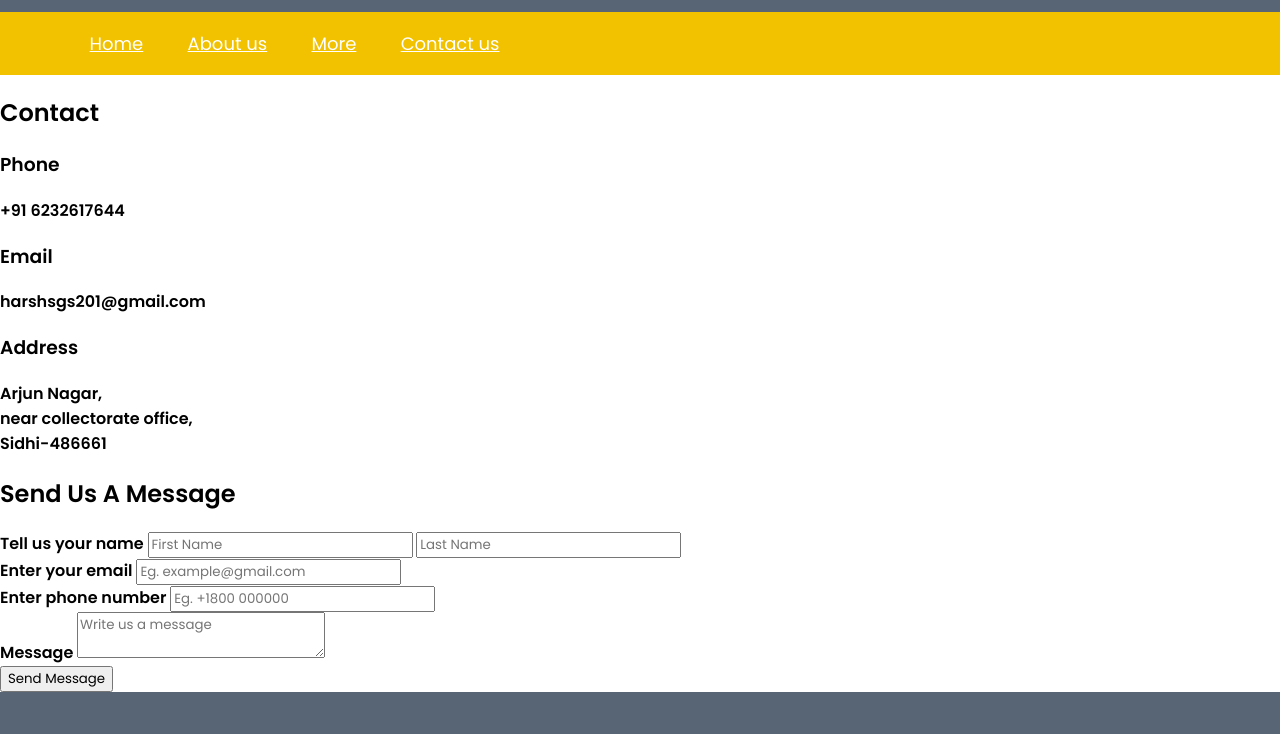
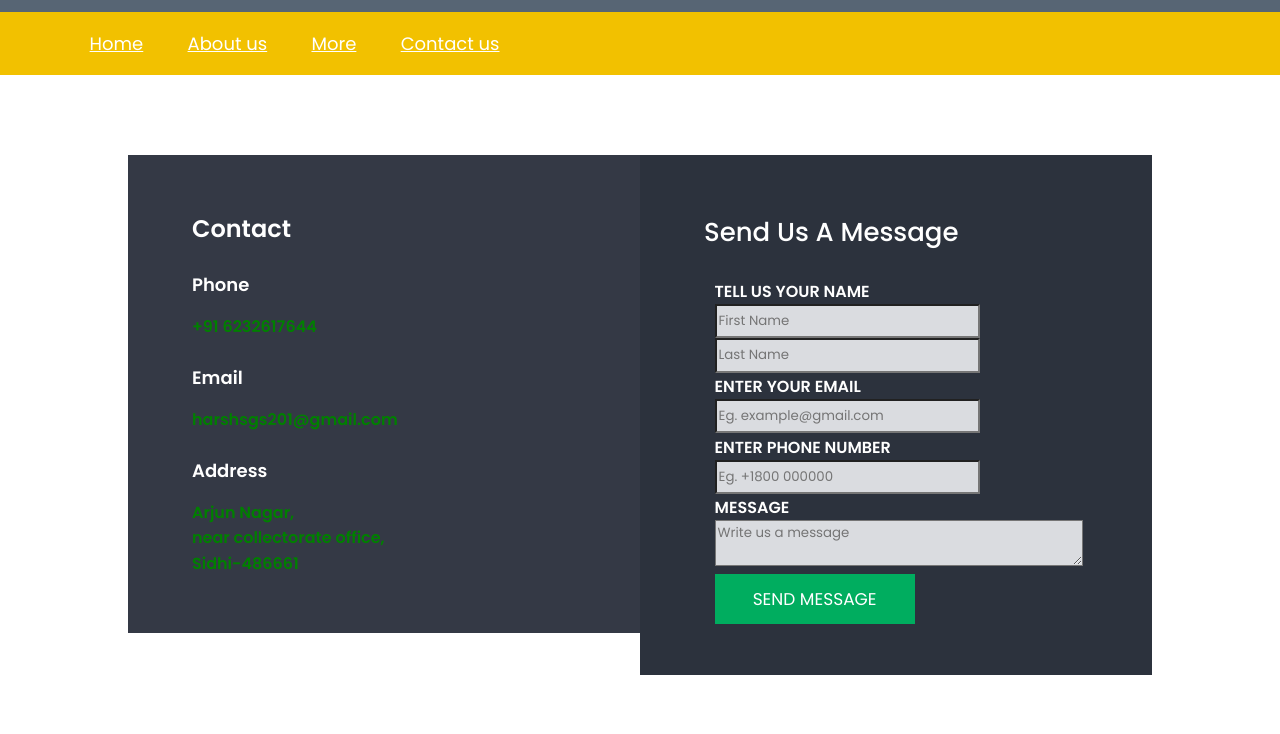
Before and after one commit to harshchauhan02/portfolio.github.io, a plain HTML site: page contact.html in a window 1280 px wide. Shown: the part 55-789 px from the top of the page. Drawn offline with Linux system fonts and the light colour scheme; files that its build step writes are made by us from their sources.

Commit message:
Update style.css

```diff
--- a/style.css
+++ b/style.css
@@ -283,3 +283,152 @@ body{
 .skills{
     padding-left: 0%;
 }
+/* Contact Us Page CSS starts here */
+.Contact{
+    padding: 0%;
+    margin: 0%;
+    box-sizing: border-box;
+    outline: none;
+    height: 100vh;
+    display: flex;
+    justify-content: center;
+    align-items: flex-start;
+    background: #f2f2f2;
+}
+.contact-form{
+    padding: 0%;
+    width:80vw;
+    display: flex;
+    justify-content: space-between;
+    background:#fff;
+    margin: 10vh 10vw;
+}
+.contact-form >*{
+    width: 50%;
+}
+.info-container{
+
+    padding: 5vh 5vw;
+    background:#343945 ;
+    color: white;
+    font-size: 16px;
+    font-weight: 400;
+    line-height: 1.2;
+
+}
+.info-container  h3 {
+
+
+    font-size: 18px;
+    font-weight: 700;
+    line-height: 1.2;
+    padding-top: 10px;
+    padding-bottom: 0px;
+
+}
+.info-container  p {
+
+
+    font-size: 16px;
+    line-height: 1.6;
+    color: green;
+    max-width:260px ;
+
+}
+.second-container{
+    padding: 5vh 5vw;
+    background: #2c323d;
+    color: white;
+}
+.second-container form{
+    display: flex;
+    flex-direction: column;
+    padding: 10.6px;
+}
+.second-container h2{
+    font-size: 26px;
+    font-weight: 500;
+    line-height: 1.2;
+    text-align: centre;
+    margin-bottom: 20px;
+
+}
+.form-group{
+    margin-bottom: 1.2px;
+}
+form-group *{
+   min-height: 55px;
+   border: 1px solid #e6e6e6;
+   padding: 9 20px ;
+}
+.form-group label{
+    display: flex;
+    align-items: center;
+    width: 100%;
+    border:1px solid #e66e6e6;
+    font-size: 16px;
+    text-transform : uppercase;
+}
+.form-group :first-of-type input{
+    width: 50.1%;
+    margin-right: 0px;
+}
+
+.form-group  input{
+    margin-right: 0px;
+    background: rgb(218, 220, 224);
+    height: 28.5px;
+}
+.form-group  textarea{
+    margin-right: 0px;
+    background: rgb(218, 220, 224);
+    height: 40px;
+    width: 100%;
+}
+
+.form-group input ::placeholder,
+.form-group textarea ::placeholder{
+    color: #999;
+}
+
+.contact-form .second-container form button{
+    width: 200px;
+    height: 50px;
+    background: #00ad5f;
+    color:#fff;
+    font-size: 17px;
+    font-weight: 600px;
+    text-transform: uppercase;
+    border: 0;
+    position: relative;
+    left: calc( 50% - 100 px);
+    cursor: pointer;
+
+
+}
+.contact-form .second-container form button:hover{
+    background:#7b818f;
+}
+@media screen and (max-width:800px){
+    .contact-form{
+        width:90vw;
+    }
+}
+@media screen and (max-width:700px){
+    .contact-form{
+        flex-direction: column-reverse;
+    }
+    .contact-form >*{
+        width:100%;
+    }
+    .contact-form .first-container{
+        padding: 40px 0;
+    }
+    .footer-1{
+        flex-direction: column;
+    }
+     .div33{
+        width: 100%;
+        padding: 10px 0;
+    }
+}
```
